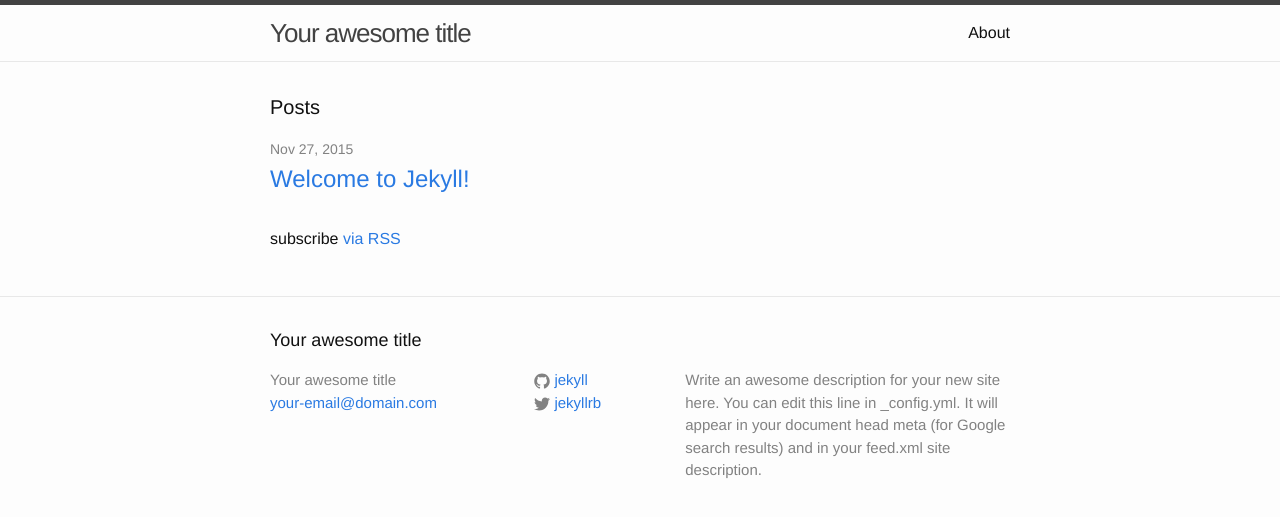
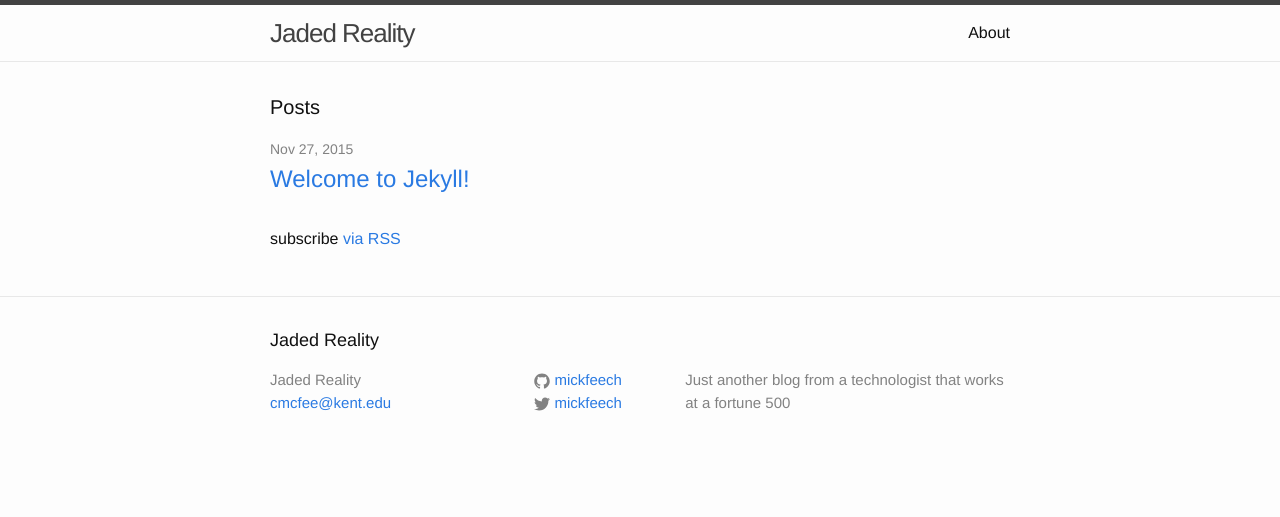
Before and after one commit to mickfeech/mickfeech.github.io, a Jekyll site: the page built from index.html, in a window 1280 px wide. Shown: the top 517 px of the page. Built offline with Jekyll 4.4.1, drawn with Linux system fonts in a browser that asks for light colours.

Commit message:
updating site info

```diff
--- a/_config.yml
+++ b/_config.yml
@@ -6,16 +6,14 @@
 # 'jekyll serve'. If you change this file, please restart the server process.
 
 # Site settings
-title: Your awesome title
-email: your-email@domain.com
+title: Jaded Reality
+email: cmcfee@kent.edu
 description: > # this means to ignore newlines until "baseurl:"
-  Write an awesome description for your new site here. You can edit this
-  line in _config.yml. It will appear in your document head meta (for
-  Google search results) and in your feed.xml site description.
+  Just another blog from a technologist that works at a fortune 500
 baseurl: "" # the subpath of your site, e.g. /blog
-url: "http://yourdomain.com" # the base hostname & protocol for your site
-twitter_username: jekyllrb
-github_username:  jekyll
+url: "http://mickfeech.github.io/" # the base hostname & protocol for your site
+twitter_username: mickfeech
+github_username:  mickfeech
 
 # Build settings
 markdown: kramdown
```
